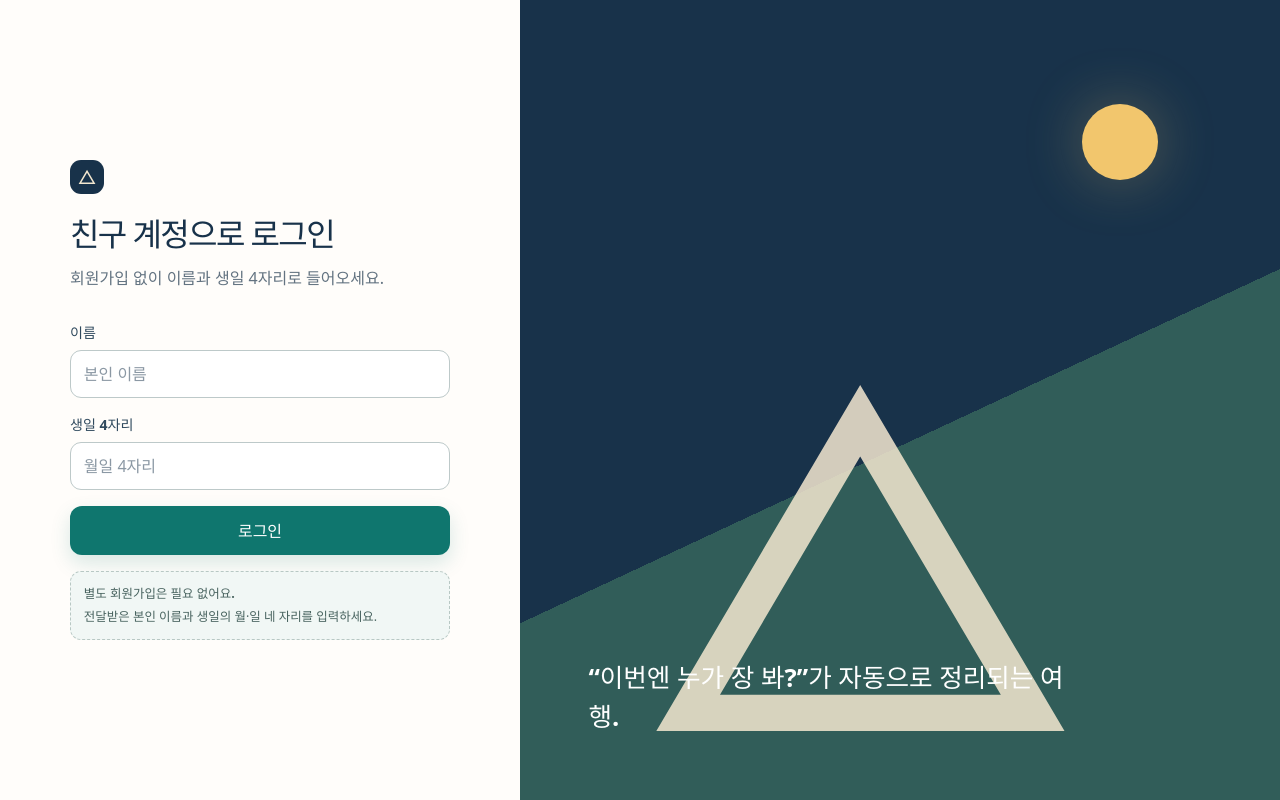
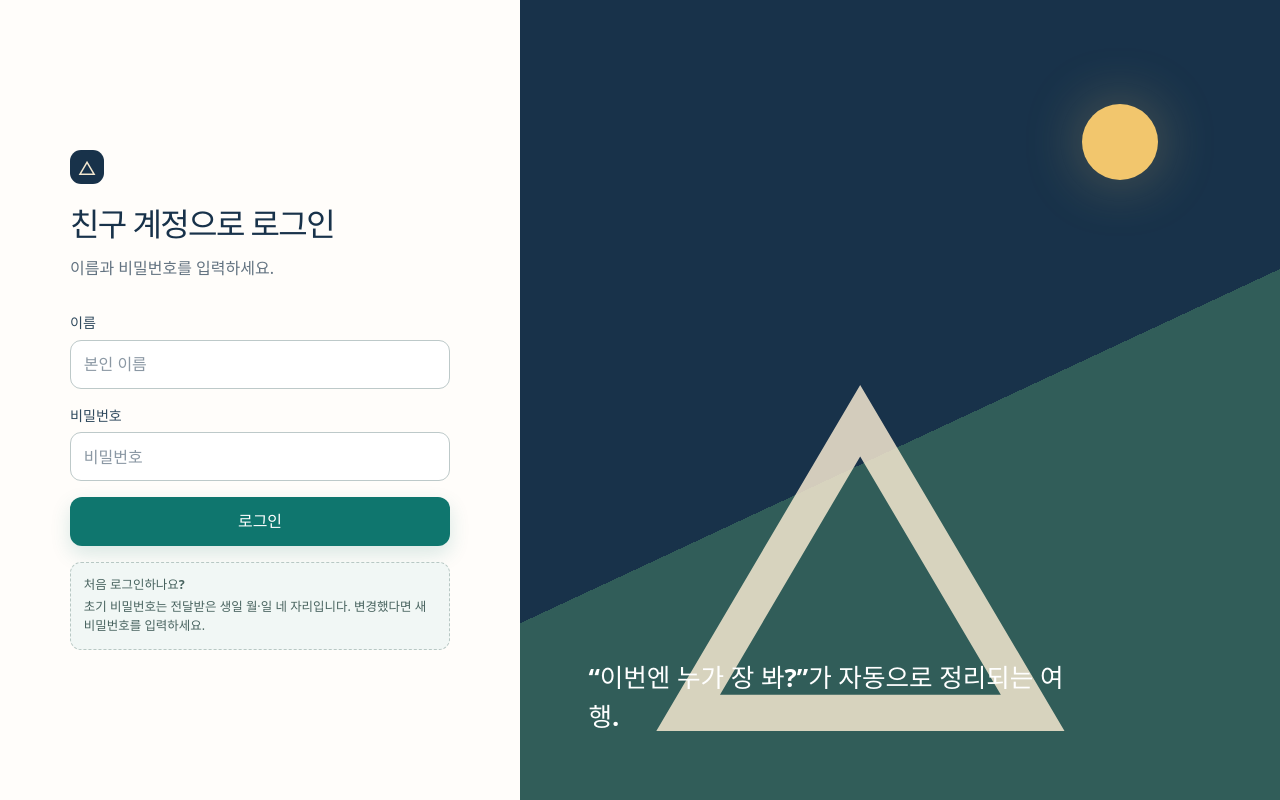
Before and after one commit to Kimseungwoo0407/campflow, a React (Vite) app in the folder apps/web/: page /#/login in a window 1280 px wide. Built offline with nearby package versions, Linux system fonts and the light colour scheme; no server answers.

Commit message:
fix: allow changed passwords at login

```diff
--- a/apps/web/src/pages/auth-pages.tsx
+++ b/apps/web/src/pages/auth-pages.tsx
@@ -67,7 +67,7 @@
   }
 
   return (
-    <AuthShell title="친구 계정으로 로그인" lead="회원가입 없이 이름과 생일 4자리로 들어오세요.">
+    <AuthShell title="친구 계정으로 로그인" lead="이름과 비밀번호를 입력하세요.">
       <form className="stack-form" onSubmit={(event) => void handleSubmit(submit)(event)} noValidate>
         <Field
           label="이름"
@@ -81,14 +81,13 @@
           }}
         />
         <Field
-          label="생일 4자리"
+          label="비밀번호"
           error={errors.password?.message}
           inputProps={{
             id: "login-password",
             type: "password",
-            inputMode: "numeric",
-            maxLength: 4,
-            placeholder: "월일 4자리",
+            maxLength: 128,
+            placeholder: "비밀번호",
             autoComplete: "current-password",
             ...register("password"),
           }}
@@ -102,8 +101,10 @@
           {isSubmitting ? "로그인 중…" : "로그인"}
         </Button>
         <div className="demo-hint">
-          <b>별도 회원가입은 필요 없어요.</b>
-          <span>전달받은 본인 이름과 생일의 월·일 네 자리를 입력하세요.</span>
+          <b>처음 로그인하나요?</b>
+          <span>
+            초기 비밀번호는 전달받은 생일 월·일 네 자리입니다. 변경했다면 새 비밀번호를 입력하세요.
+          </span>
         </div>
       </form>
     </AuthShell>
```
Also changed, not shown: 1 other file (tests, documents, lock files or other folders).
